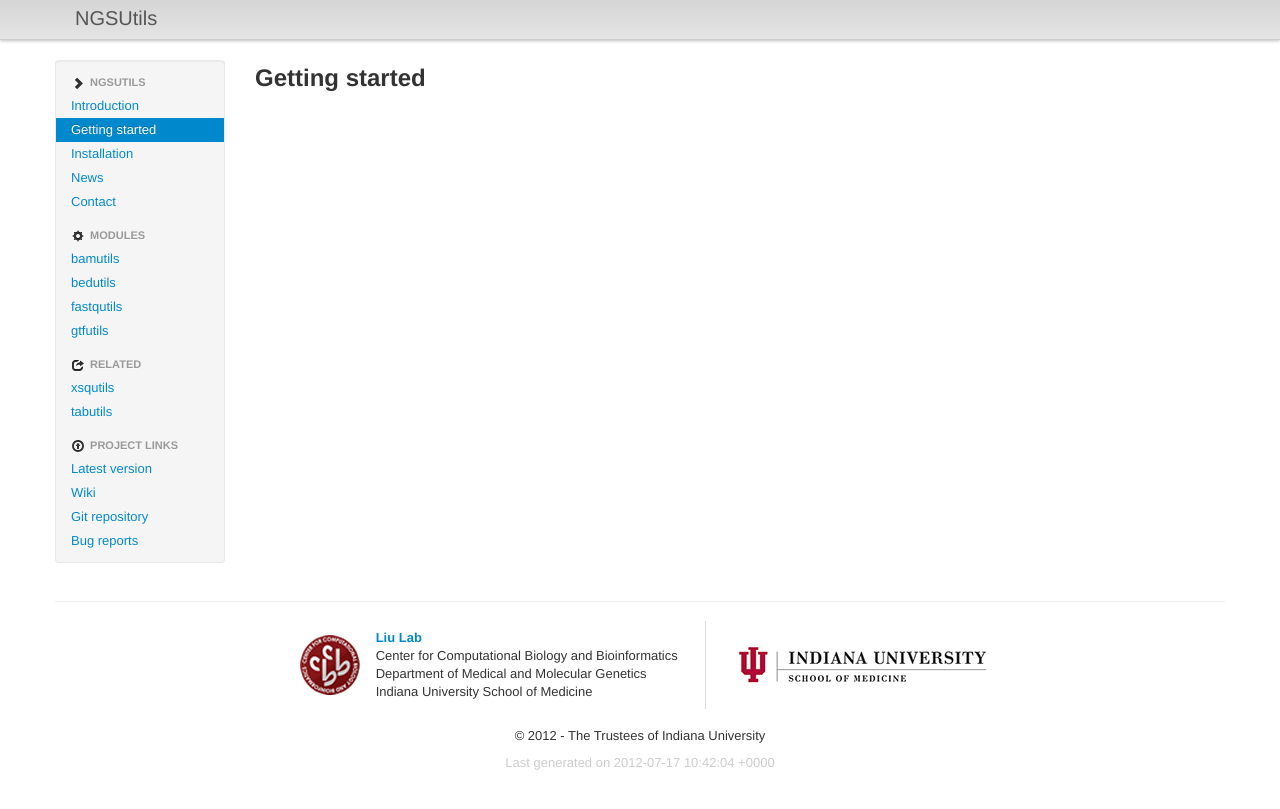
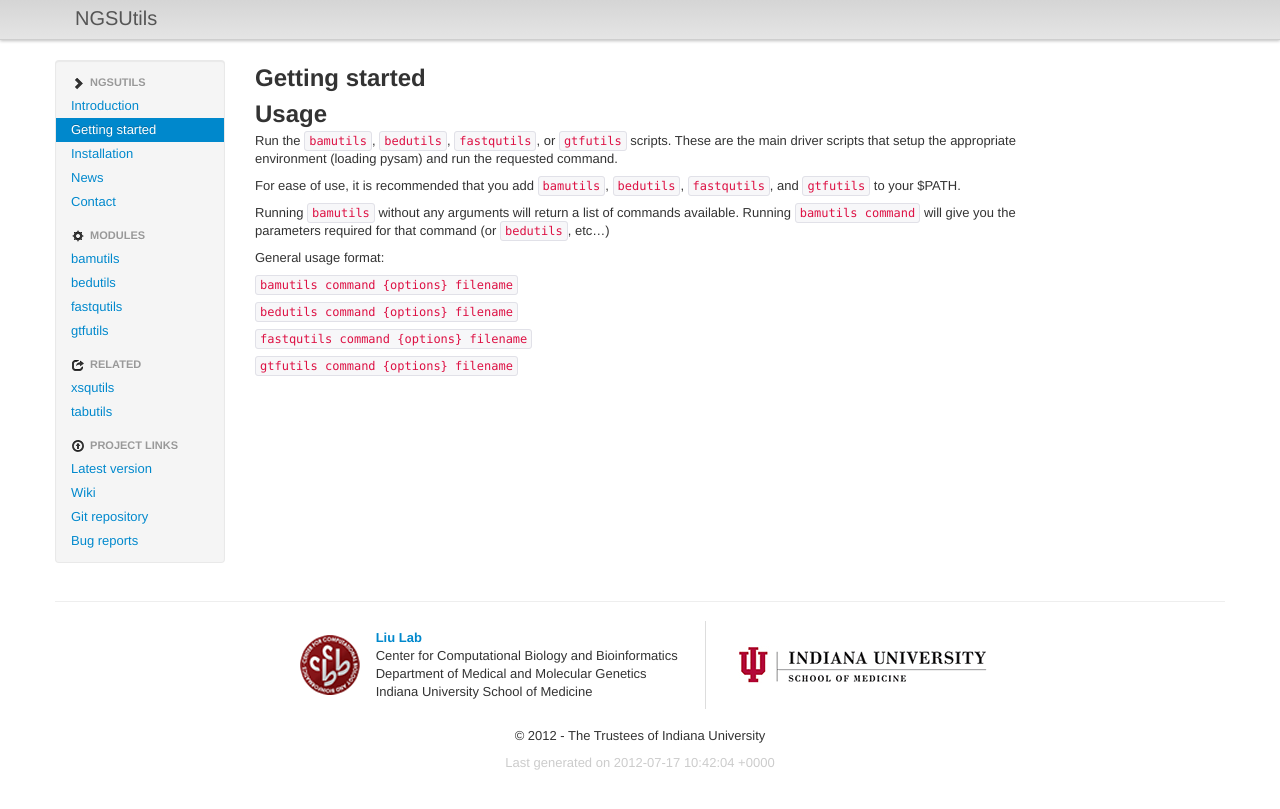
Before and after one commit to ngsutils/ngsutils.github.com, a Jekyll site: the page built from getting-started/index.md, in a window 1280 px wide. Shown: the top 809 px of the page. Built offline with Jekyll 4.4.1, drawn with Linux system fonts in a browser that asks for light colours.

Commit message:
Updated from README

```diff
--- a/getting-started/index.md
+++ b/getting-started/index.md
@@ -2,3 +2,23 @@
 layout: templ
 title: Getting started
 ---
+
+Usage
+---
+Run the `bamutils`, `bedutils`, `fastqutils`, or `gtfutils` scripts. These are the main driver scripts
+that setup the appropriate environment (loading pysam) and run the requested command.
+
+For ease of use, it is recommended that you add `bamutils`, `bedutils`, `fastqutils`, and `gtfutils` to your $PATH.
+
+Running `bamutils` without any arguments will return a list of commands available.  Running `bamutils command`
+will give you the parameters required for that command (or `bedutils`, etc...)
+
+General usage format:
+
+`bamutils command {options} filename`
+
+`bedutils command {options} filename`
+
+`fastqutils command {options} filename`
+
+`gtfutils command {options} filename`
```
